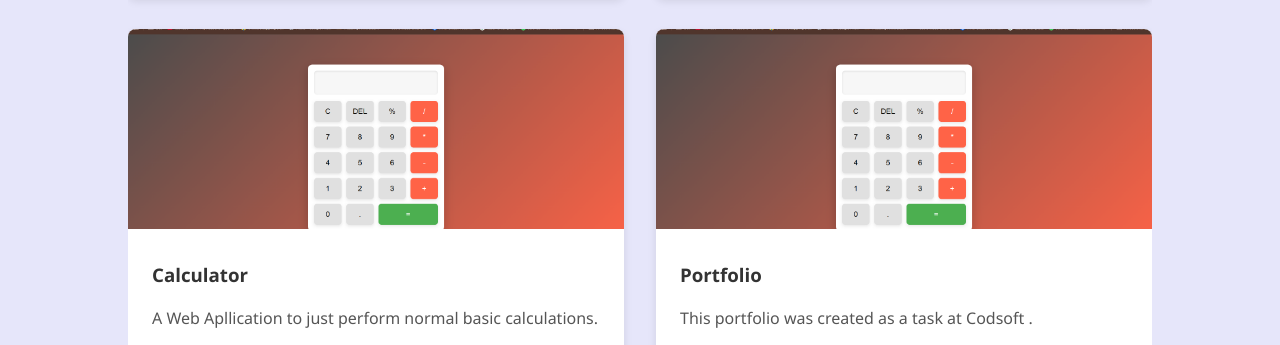
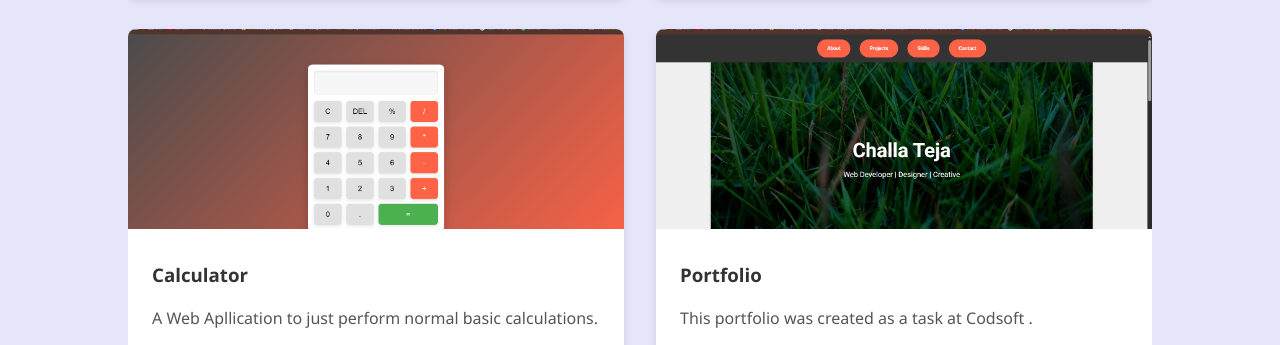
Before and after one commit to teja82/Portfolio, a plain HTML site: page index.html in a window 1280 px wide. Shown: the part 3306-3651 px from the top of the page. Drawn offline with Linux system fonts and the light colour scheme.

Commit message:
index.html

```diff
--- a/index.html
+++ b/index.html
@@ -162,7 +162,7 @@
                 </div>
 
                 <div class="project-card">
-                    <img src="app_icons/calculator.png" alt="Blog Page">
+                    <img src="app_icons/codsoft_port.png" alt="Blog Page">
                     <div class="project-info">
                         <h3>Portfolio </h3>
                         <p>This portfolio was created as a task at Codsoft .</p>
```
